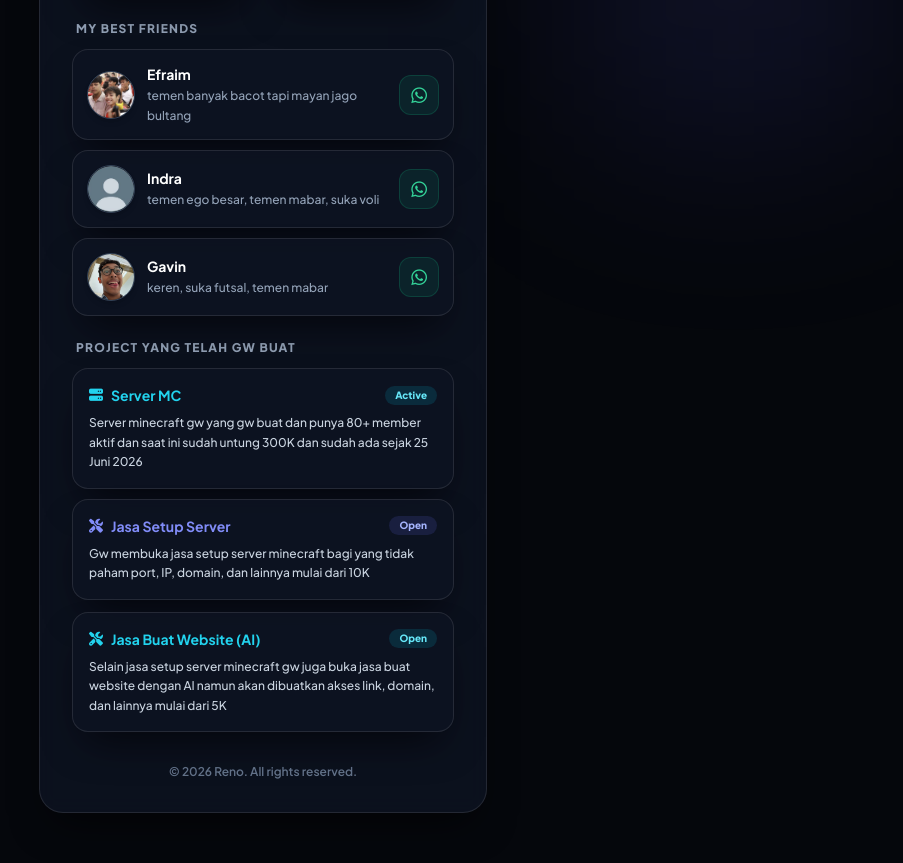
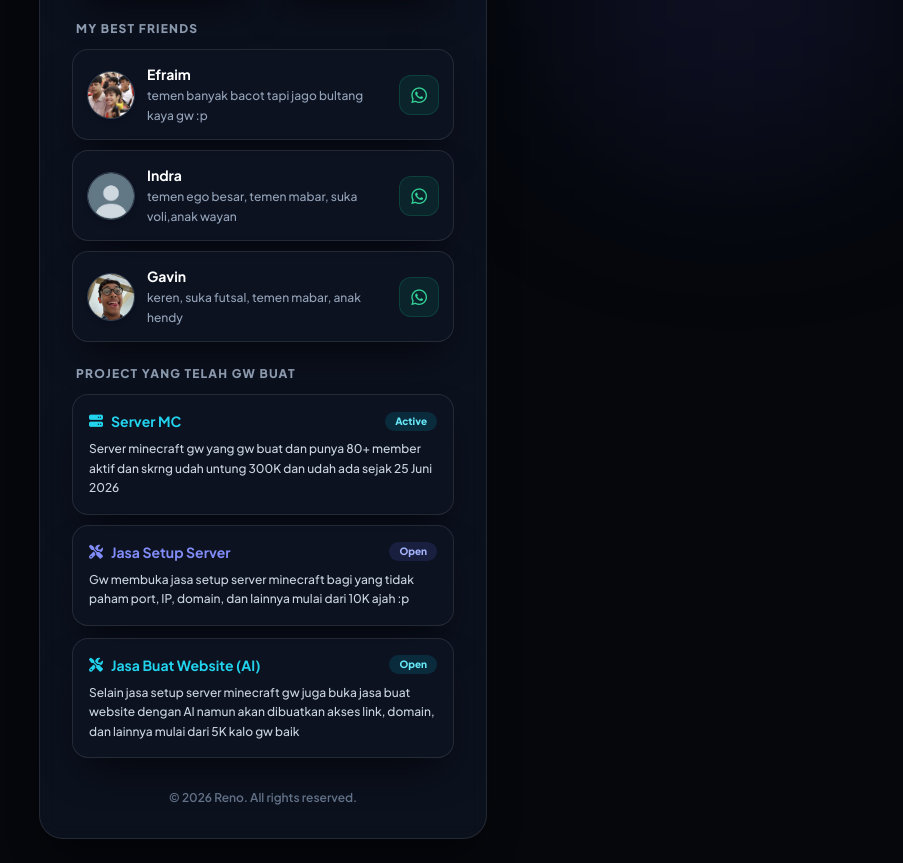
Before and after one commit to renonarend/Perkenalan-diri-web, a plain HTML site: page index.html in a window 1280 px wide. Shown: the part 641-1504 px from the top of the page, without its empty margins (377-1280 px from the left). Before the commit the page ends 1478 px from the top, so only its background shows below. Drawn offline with nearby package versions, Linux system fonts and the light colour scheme.

Commit message:
Update index.html

```diff
--- a/index.html
+++ b/index.html
@@ -161,7 +161,7 @@
                         </div>
                         <div>
                             <h3 class="text-sm font-bold text-white">Efraim</h3>
-                            <p class="text-xs text-slate-400 mt-0.5 leading-relaxed font-medium">temen banyak bacot tapi mayan jago bultang</p>
+                            <p class="text-xs text-slate-400 mt-0.5 leading-relaxed font-medium">temen banyak bacot tapi jago bultang kaya gw :p</p>
                         </div>
                     </div>
                     <a href="https://wa.me/628118988466" target="_blank" title="Chat Efraim" class="w-10 h-10 rounded-xl bg-emerald-500/10 hover:bg-emerald-500/20 text-emerald-400 border border-emerald-500/20 flex items-center justify-center transition-all flex-shrink-0">
@@ -177,7 +177,7 @@
                         </div>
                         <div>
                             <h3 class="text-sm font-bold text-white">Indra</h3>
-                            <p class="text-xs text-slate-400 mt-0.5 leading-relaxed font-medium">temen ego besar, temen mabar, suka voli</p>
+                            <p class="text-xs text-slate-400 mt-0.5 leading-relaxed font-medium">temen ego besar, temen mabar, suka voli,anak wayan</p>
                         </div>
                     </div>
                     <a href="https://wa.me/6282147489455" target="_blank" title="Chat Indra" class="w-10 h-10 rounded-xl bg-emerald-500/10 hover:bg-emerald-500/20 text-emerald-400 border border-emerald-500/20 flex items-center justify-center transition-all flex-shrink-0">
@@ -193,7 +193,7 @@
                         </div>
                         <div>
                             <h3 class="text-sm font-bold text-white">Gavin</h3>
-                            <p class="text-xs text-slate-400 mt-0.5 leading-relaxed font-medium">keren, suka futsal, temen mabar</p>
+                            <p class="text-xs text-slate-400 mt-0.5 leading-relaxed font-medium">keren, suka futsal, temen mabar, anak hendy</p>
                         </div>
                     </div>
                     <a href="https://wa.me/6285600593929" target="_blank" title="Chat Gavin" class="w-10 h-10 rounded-xl bg-emerald-500/10 hover:bg-emerald-500/20 text-emerald-400 border border-emerald-500/20 flex items-center justify-center transition-all flex-shrink-0">
@@ -216,7 +216,7 @@
                         <span class="px-2.5 py-0.5 bg-cyan-500/15 text-cyan-300 text-[10px] font-extrabold rounded-full">Active</span>
                     </div>
                     <p class="text-xs text-slate-300 leading-relaxed font-medium">
-                        Server minecraft gw yang gw buat dan punya 80+ member aktif dan saat ini sudah untung 300K dan sudah ada sejak 25 Juni 2026
+                        Server minecraft gw yang gw buat dan punya 80+ member aktif dan skrng udah untung 300K dan udah ada sejak 25 Juni 2026
                     </p>
                 </div>
 
@@ -229,7 +229,7 @@
                         <span class="px-2.5 py-0.5 bg-indigo-500/15 text-indigo-300 text-[10px] font-extrabold rounded-full">Open</span>
                     </div>
                     <p class="text-xs text-slate-300 leading-relaxed font-medium">
-                        Gw membuka jasa setup server minecraft bagi yang tidak paham port, IP, domain, dan lainnya mulai dari 10K
+                        Gw membuka jasa setup server minecraft bagi yang tidak paham port, IP, domain, dan lainnya mulai dari 10K ajah :p
                     </p>
                 </div>
             </div>
@@ -242,7 +242,7 @@
                         <span class="px-2.5 py-0.5 bg-cyan-500/15 text-cyan-300 text-[10px] font-extrabold rounded-full">Open</span>
                     </div>
                     <p class="text-xs text-slate-300 leading-relaxed font-medium">
-                        Selain jasa setup server minecraft gw juga buka jasa buat website dengan AI namun akan dibuatkan akses link, domain, dan lainnya mulai dari 5K
+                        Selain jasa setup server minecraft gw juga buka jasa buat website dengan AI namun akan dibuatkan akses link, domain, dan lainnya mulai dari 5K kalo gw baik
                     </p>
                 </div>
             </div>
```
